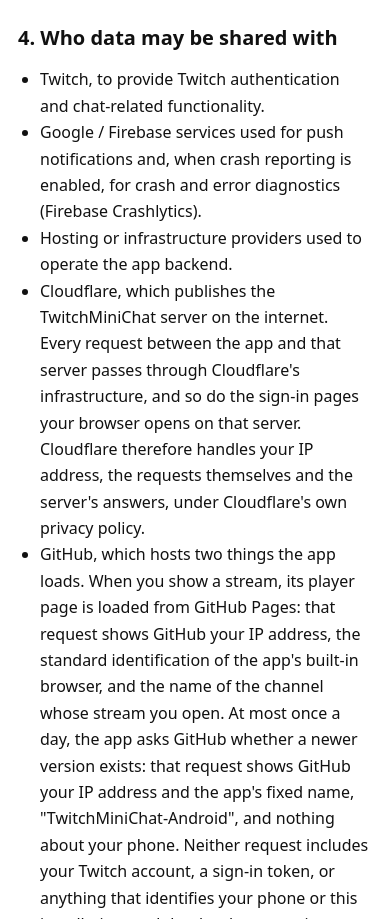
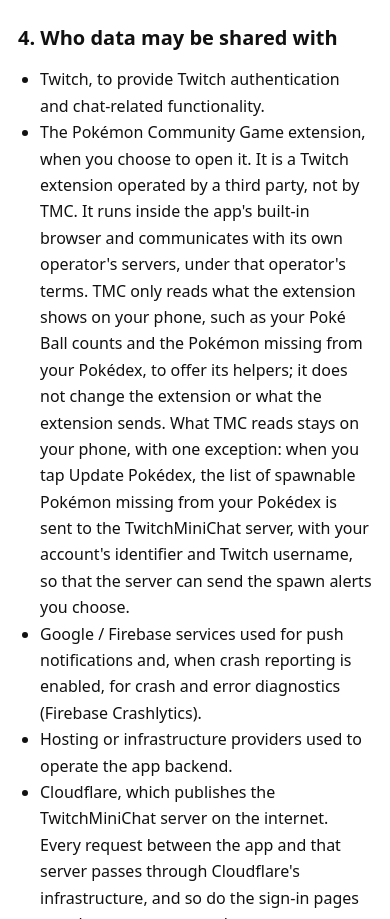
Before and after one commit to unouidol/unouidol.github.io, a plain HTML site: page tmc/privacy.html in a window 390 px wide. Shown: the part 2669-3588 px from the top of the page. Drawn offline with Linux system fonts and the light colour scheme.

Commit message:
tmc: say what happens when the Pokémon Community Game extension is opened
Derived from the bundled privacy policy of TwitchMiniChat, by the same href
substitutions, LF endings and a trailing newline. The date stays 2026-11-13.

Section 4 now says:
- the extension is a Twitch extension operated by a third party;
- it runs in the app's built-in browser and talks to its own operator's
  servers under that operator's terms;
- TMC only reads what it shows, to offer its helpers, and changes nothing;
- what TMC reads stays on the phone, except the Pokédex list it sends to the
  TwitchMiniChat server when the user taps Update Pokédex, for the spawn
  alerts the user chooses.

Not for publication yet: publishing is a step of the 5.6.0 release.

Co-Authored-By: Claude Opus 5.5 <noreply@anthropic.com>

```diff
--- a/tmc/privacy.html
+++ b/tmc/privacy.html
@@ -62,6 +62,7 @@
 <h2>4. Who data may be shared with</h2>
 <ul>
     <li>Twitch, to provide Twitch authentication and chat-related functionality.</li>
+    <li>The Pokémon Community Game extension, when you choose to open it. It is a Twitch extension operated by a third party, not by TMC. It runs inside the app's built-in browser and communicates with its own operator's servers, under that operator's terms. TMC only reads what the extension shows on your phone, such as your Poké Ball counts and the Pokémon missing from your Pokédex, to offer its helpers; it does not change the extension or what the extension sends. What TMC reads stays on your phone, with one exception: when you tap Update Pokédex, the list of spawnable Pokémon missing from your Pokédex is sent to the TwitchMiniChat server, with your account's identifier and Twitch username, so that the server can send the spawn alerts you choose.</li>
     <li>Google / Firebase services used for push notifications and, when crash reporting is enabled, for crash and error diagnostics (Firebase Crashlytics).</li>
     <li>Hosting or infrastructure providers used to operate the app backend.</li>
     <li>Cloudflare, which publishes the TwitchMiniChat server on the internet. Every request between the app and that server passes through Cloudflare's infrastructure, and so do the sign-in pages your browser opens on that server. Cloudflare therefore handles your IP address, the requests themselves and the server's answers, under Cloudflare's own privacy policy.</li>
```
